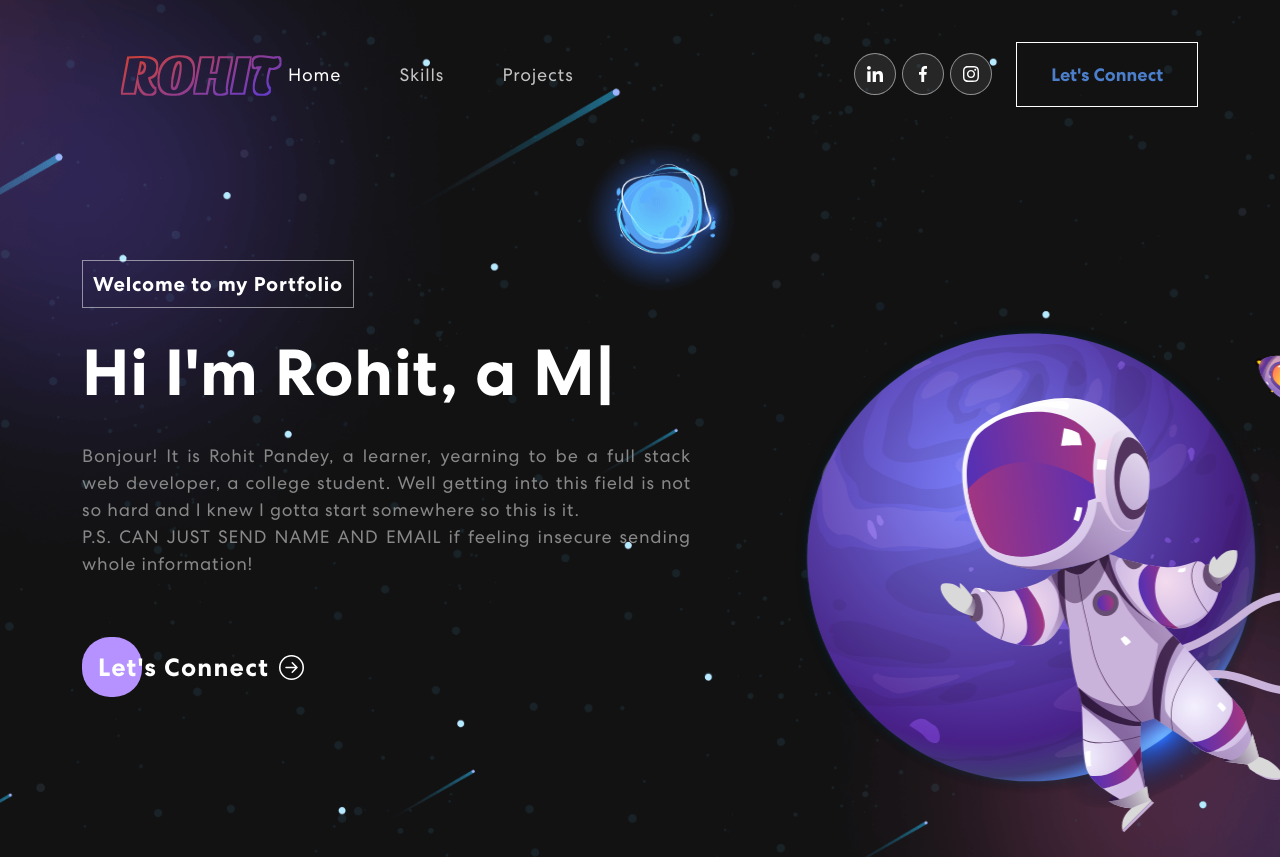
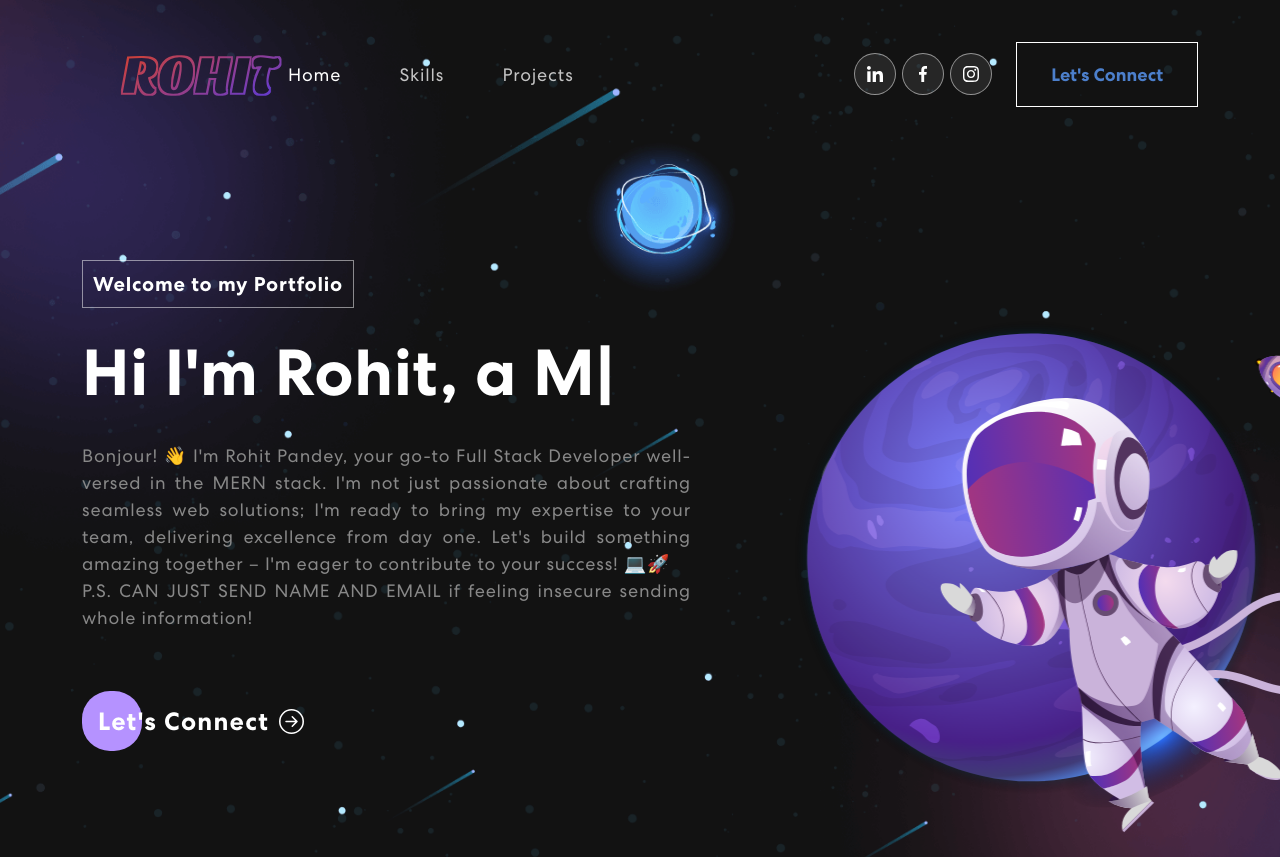
Before and after one commit to rohitPandey469/dev-portfolio, a React (Create React App) app: page / in a window 1280 px wide. Shown: the top 857 px of the page. Built offline with nearby package versions, Linux system fonts and the light colour scheme.

Commit message:
Update Banner.js

```diff
--- a/src/components/Banner.js
+++ b/src/components/Banner.js
@@ -54,10 +54,7 @@ function Banner() {
                 {"Hi I'm Rohit,"} <span> {`${text}|`}</span>
               </h1>
               <p id="banner-bio">
-                Bonjour! It is Rohit Pandey, a learner, yearning to be a full
-                stack web developer, a college student. Well getting into this
-                field is not so hard and I knew I gotta start somewhere so this
-                is it.
+                Bonjour! 👋 I'm Rohit Pandey, your go-to Full Stack Developer well-versed in the MERN stack. I'm not just passionate about crafting seamless web solutions; I'm ready to bring my expertise to your team, delivering excellence from day one. Let's build something amazing together – I'm eager to contribute to your success! 💻🚀
                 <br />
                 P.S. CAN JUST SEND NAME AND EMAIL if feeling insecure sending whole information!
               </p>
```
